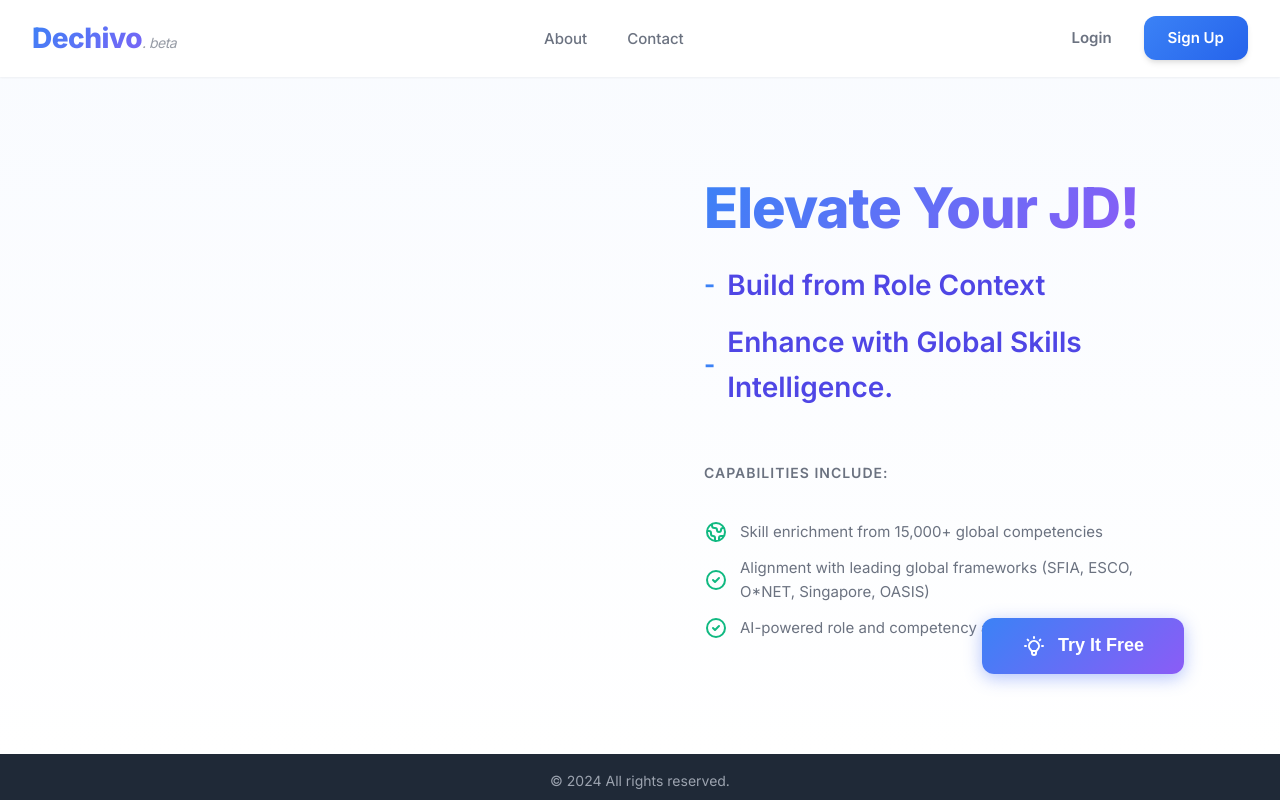
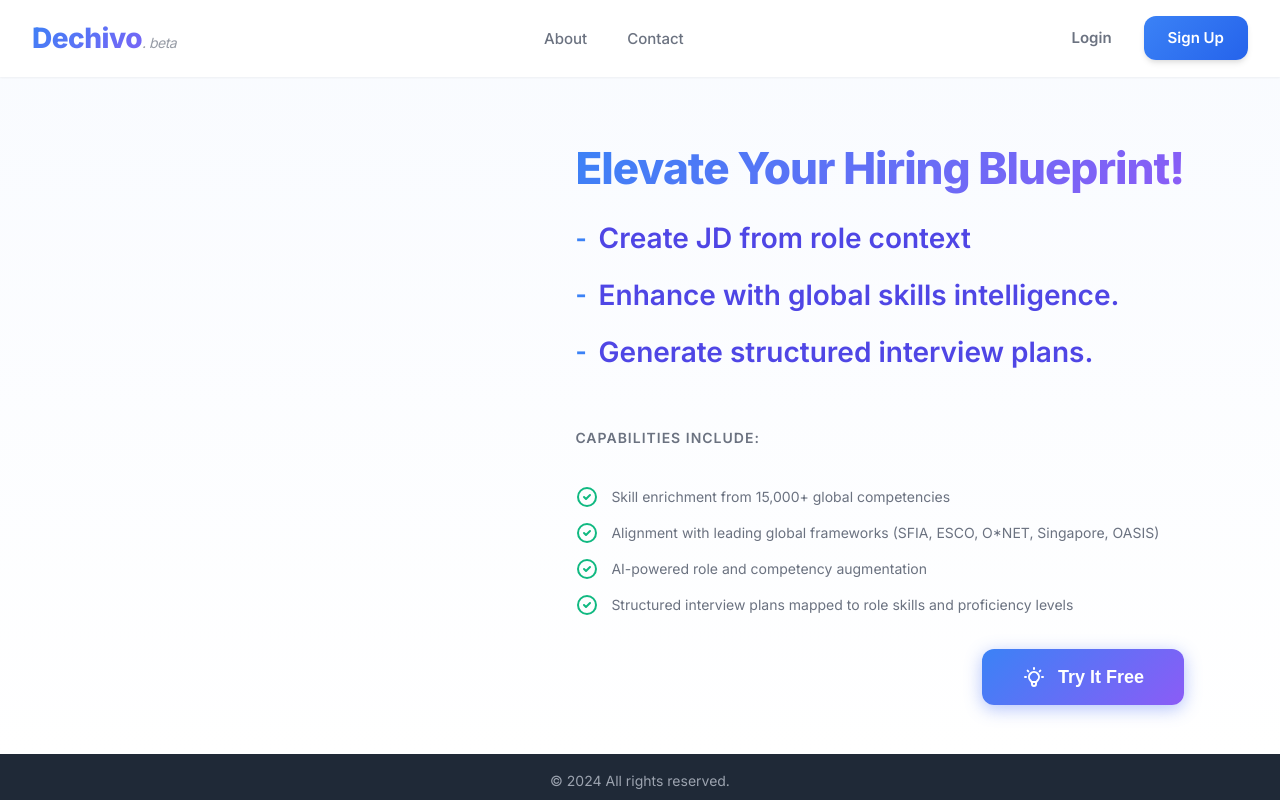
Before and after one commit to balu72/dechivo, a React (Vite) app in the folder frontend/: page / in a window 1280 px wide. Built offline with nearby package versions, Linux system fonts and the light colour scheme.

Commit message:
feat: Update landing page hero content and value propositions, add structured interview plan feature, and refine associated styling.

```diff
--- a/frontend/src/pages/LandingPage.jsx
+++ b/frontend/src/pages/LandingPage.jsx
@@ -106,17 +106,18 @@ const LandingPage = () => {
                     <div className="hero-content-section">
                         <div className="hero-content">
                             <h2 className="hero-title">
-                                <span className="gradient-text">Elevate Your JD!</span>
+                                <span className="gradient-text">Elevate Your Hiring Blueprint!</span>
                             </h2>
                             <ul className="hero-value-props">
-                                <li>Build from Role Context</li>
-                                <li>Enhance with Global Skills Intelligence.</li>
+                                <li>Create JD from role context</li>
+                                <li>Enhance with global skills intelligence.</li>
+                                <li>Generate structured interview plans.</li>
                             </ul>
                             <p className="hero-features-title">Capabilities include:</p>
                             <div className="hero-features">
                                 <div className="feature-item">
                                     <svg viewBox="0 0 24 24" fill="none" width="24" height="24">
-                                        <path d="M3.055 11H5a2 2 0 012 2v1a2 2 0 002 2 2 2 0 012 2v2.945M8 3.935V5.5A2.5 2.5 0 0010.5 8h.5a2 2 0 012 2 2 2 0 104 0 2 2 0 012-2h1.064M15 20.488V18a2 2 0 012-2h3.064M21 12a9 9 0 11-18 0 9 9 0 0118 0z" stroke="currentColor" strokeWidth="2" strokeLinecap="round" strokeLinejoin="round" />
+                                        <path d="M9 12L11 14L15 10M21 12C21 16.9706 16.9706 21 12 21C7.02944 21 3 16.9706 3 12C3 7.02944 7.02944 3 12 3C16.9706 3 21 7.02944 21 12Z" stroke="currentColor" strokeWidth="2" strokeLinecap="round" strokeLinejoin="round" />
                                     </svg>
                                     <span>Skill enrichment from 15,000+ global competencies</span>
                                 </div>
@@ -131,6 +132,12 @@ const LandingPage = () => {
                                         <path d="M9 12L11 14L15 10M21 12C21 16.9706 16.9706 21 12 21C7.02944 21 3 16.9706 3 12C3 7.02944 7.02944 3 12 3C16.9706 3 21 7.02944 21 12Z" stroke="currentColor" strokeWidth="2" strokeLinecap="round" strokeLinejoin="round" />
                                     </svg>
                                     <span>AI-powered role and competency augmentation</span>
+                                </div>
+                                <div className="feature-item">
+                                    <svg viewBox="0 0 24 24" fill="none" width="24" height="24">
+                                        <path d="M9 12L11 14L15 10M21 12C21 16.9706 16.9706 21 12 21C7.02944 21 3 16.9706 3 12C3 7.02944 7.02944 3 12 3C16.9706 3 21 7.02944 21 12Z" stroke="currentColor" strokeWidth="2" strokeLinecap="round" strokeLinejoin="round" />
+                                    </svg>
+                                    <span>Structured interview plans mapped to role skills and proficiency levels</span>
                                 </div>
                             </div>
                         </div>
--- a/frontend/src/styles/LandingPage.css
+++ b/frontend/src/styles/LandingPage.css
@@ -235,12 +235,13 @@ body {
 }
 
 .hero-title {
-  font-size: 3.5rem;
+  font-size: 2.75rem;
   font-weight: 800;
   line-height: 1.1;
   margin-bottom: 1.5rem;
   color: var(--text-primary);
   letter-spacing: -1px;
+  white-space: nowrap;
 }
 
 .hero-title .gradient-text {
@@ -369,8 +370,8 @@ body {
 }
 
 .hero-image-section .hero-illustration {
-  max-width: 80%;
-  max-height: 70vh;
+  max-width: 65%;
+  max-height: 60vh;
   object-fit: contain;
 }
 
@@ -401,7 +402,8 @@ body {
   align-items: center;
   gap: 0.75rem;
   color: var(--text-secondary);
-  font-size: 0.9375rem;
+  font-size: 0.875rem;
+  white-space: nowrap;
 }
 
 .feature-item svg {
@@ -410,9 +412,9 @@ body {
 }
 
 .hero-cta-bottom {
-  position: absolute;
-  bottom: 3rem;
-  right: 4rem;
+  margin-top: 2rem;
+  display: flex;
+  justify-content: flex-end;
 }
 
 .btn-enhance {
```
